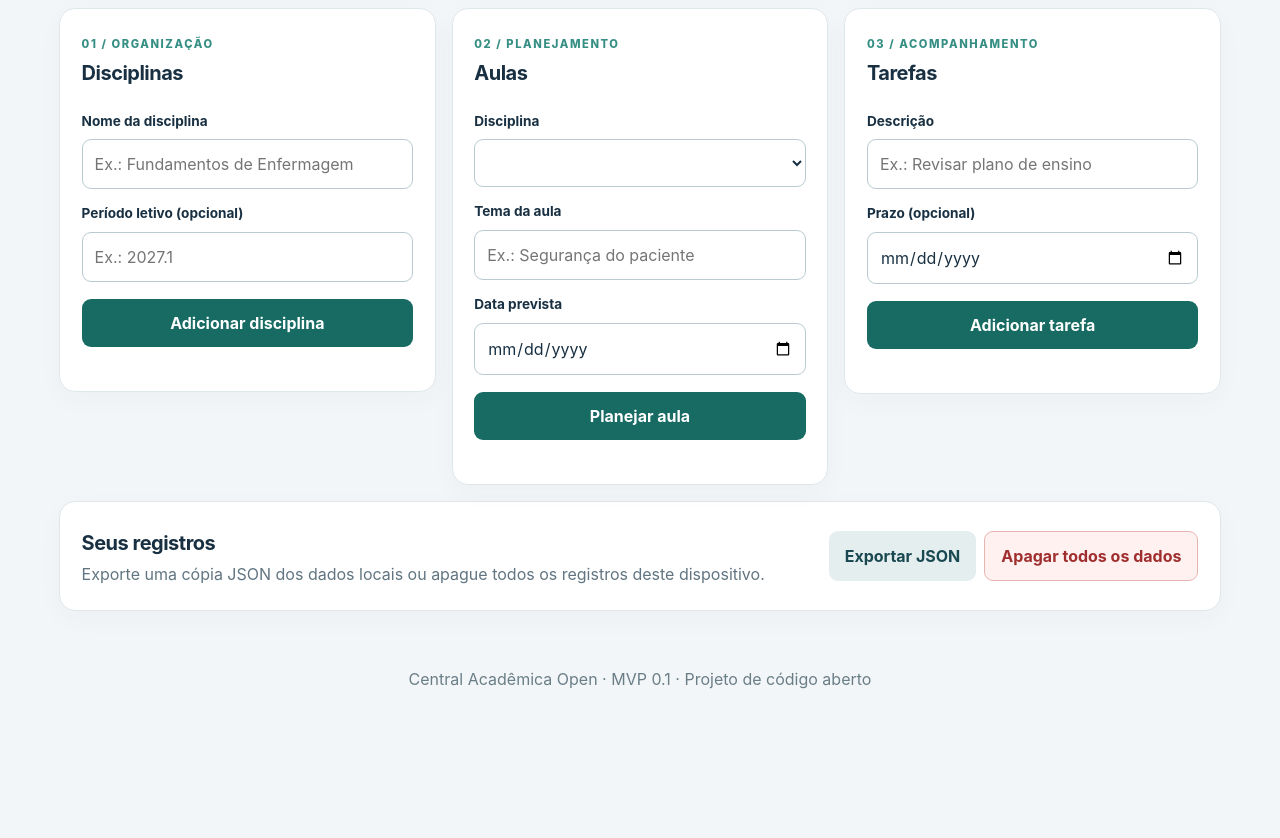
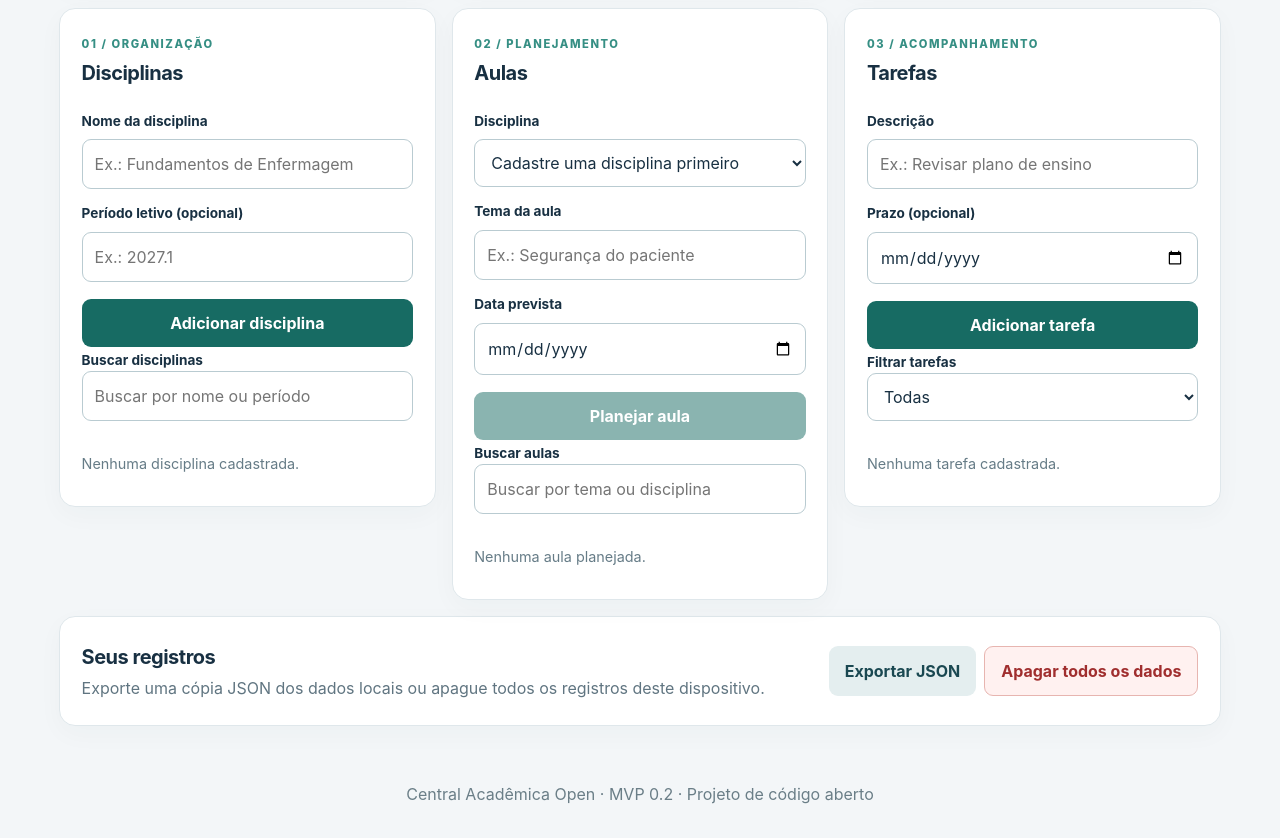
Before and after one commit to paivaneto7-MoM/central-academica-open, a plain HTML site: page web/app.html in a window 1280 px wide. Shown: the part 480-1318 px from the top of the page. Before the commit the page ends 1203 px from the top, so only its background shows below. Drawn offline with Linux system fonts and the light colour scheme.

Commit message:
feat: adiciona controles de busca e filtros acessíveis

```diff
--- a/web/app.html
+++ b/web/app.html
@@ -14,13 +14,13 @@
 <section class="stats" aria-label="Resumo"><article><span>Disciplinas</span><strong id="count-disc">0</strong></article><article><span>Aulas planejadas</span><strong id="count-lessons">0</strong></article><article><span>Tarefas pendentes</span><strong id="count-tasks">0</strong></article></section>
 <div class="columns">
 <section class="panel" aria-labelledby="disciplinas-title"><div class="heading"><div><span class="eyebrow">01 / ORGANIZAÇÃO</span><h2 id="disciplinas-title">Disciplinas</h2></div></div>
-<form id="form-disc"><label for="disc-name">Nome da disciplina</label><input id="disc-name" name="name" required maxlength="100" placeholder="Ex.: Fundamentos de Enfermagem"><label for="disc-term">Período letivo (opcional)</label><input id="disc-term" name="term" maxlength="60" placeholder="Ex.: 2027.1"><button type="submit">Adicionar disciplina</button></form><ul id="disc-list" class="records" aria-live="polite"></ul></section>
+<form id="form-disc"><label for="disc-name">Nome da disciplina</label><input id="disc-name" name="name" required maxlength="100" placeholder="Ex.: Fundamentos de Enfermagem"><label for="disc-term">Período letivo (opcional)</label><input id="disc-term" name="term" maxlength="60" placeholder="Ex.: 2027.1"><button type="submit">Adicionar disciplina</button></form><label for="filter-disc">Buscar disciplinas</label><input id="filter-disc" type="search" placeholder="Buscar por nome ou período"><ul id="disc-list" class="records" aria-live="polite"></ul></section>
 <section class="panel" aria-labelledby="aulas-title"><div class="heading"><div><span class="eyebrow">02 / PLANEJAMENTO</span><h2 id="aulas-title">Aulas</h2></div></div>
-<form id="form-lesson"><label for="lesson-disc">Disciplina</label><select id="lesson-disc" required></select><label for="lesson-title">Tema da aula</label><input id="lesson-title" required maxlength="120" placeholder="Ex.: Segurança do paciente"><label for="lesson-date">Data prevista</label><input id="lesson-date" type="date" required><button type="submit">Planejar aula</button></form><ul id="lesson-list" class="records" aria-live="polite"></ul></section>
+<form id="form-lesson"><label for="lesson-disc">Disciplina</label><select id="lesson-disc" required></select><label for="lesson-title">Tema da aula</label><input id="lesson-title" required maxlength="120" placeholder="Ex.: Segurança do paciente"><label for="lesson-date">Data prevista</label><input id="lesson-date" type="date" required><button type="submit">Planejar aula</button></form><label for="filter-lesson">Buscar aulas</label><input id="filter-lesson" type="search" placeholder="Buscar por tema ou disciplina"><ul id="lesson-list" class="records" aria-live="polite"></ul></section>
 <section class="panel" aria-labelledby="tarefas-title"><div class="heading"><div><span class="eyebrow">03 / ACOMPANHAMENTO</span><h2 id="tarefas-title">Tarefas</h2></div></div>
-<form id="form-task"><label for="task-title">Descrição</label><input id="task-title" required maxlength="140" placeholder="Ex.: Revisar plano de ensino"><label for="task-date">Prazo (opcional)</label><input id="task-date" type="date"><button type="submit">Adicionar tarefa</button></form><ul id="task-list" class="records" aria-live="polite"></ul></section>
+<form id="form-task"><label for="task-title">Descrição</label><input id="task-title" required maxlength="140" placeholder="Ex.: Revisar plano de ensino"><label for="task-date">Prazo (opcional)</label><input id="task-date" type="date"><button type="submit">Adicionar tarefa</button></form><label for="filter-task">Filtrar tarefas</label><select id="filter-task"><option value="all">Todas</option><option value="pending">Pendentes</option><option value="done">Concluídas</option></select><ul id="task-list" class="records" aria-live="polite"></ul></section>
 </div>
 <section class="panel utilities"><div><h2>Seus registros</h2><p>Exporte uma cópia JSON dos dados locais ou apague todos os registros deste dispositivo.</p></div><div class="actions"><button id="export" class="secondary" type="button">Exportar JSON</button><button id="clear" class="danger" type="button">Apagar todos os dados</button></div></section>
 <p id="feedback" class="sr-only" role="status" aria-live="polite"></p>
-</main><footer>Central Acadêmica Open · MVP 0.1 · Projeto de código aberto</footer>
+</main><footer>Central Acadêmica Open · MVP 0.2 · Projeto de código aberto</footer>
 </body></html>
```
